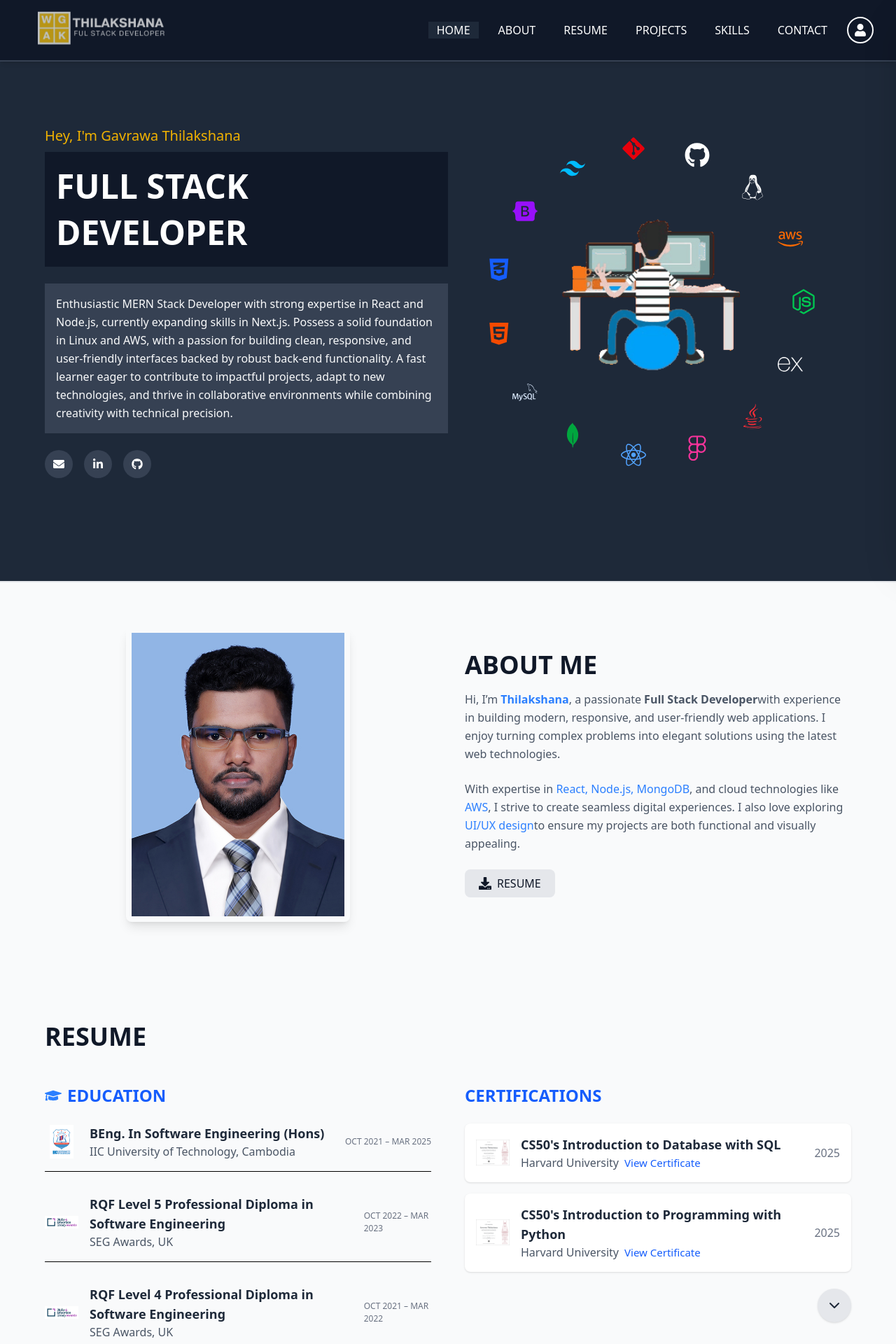
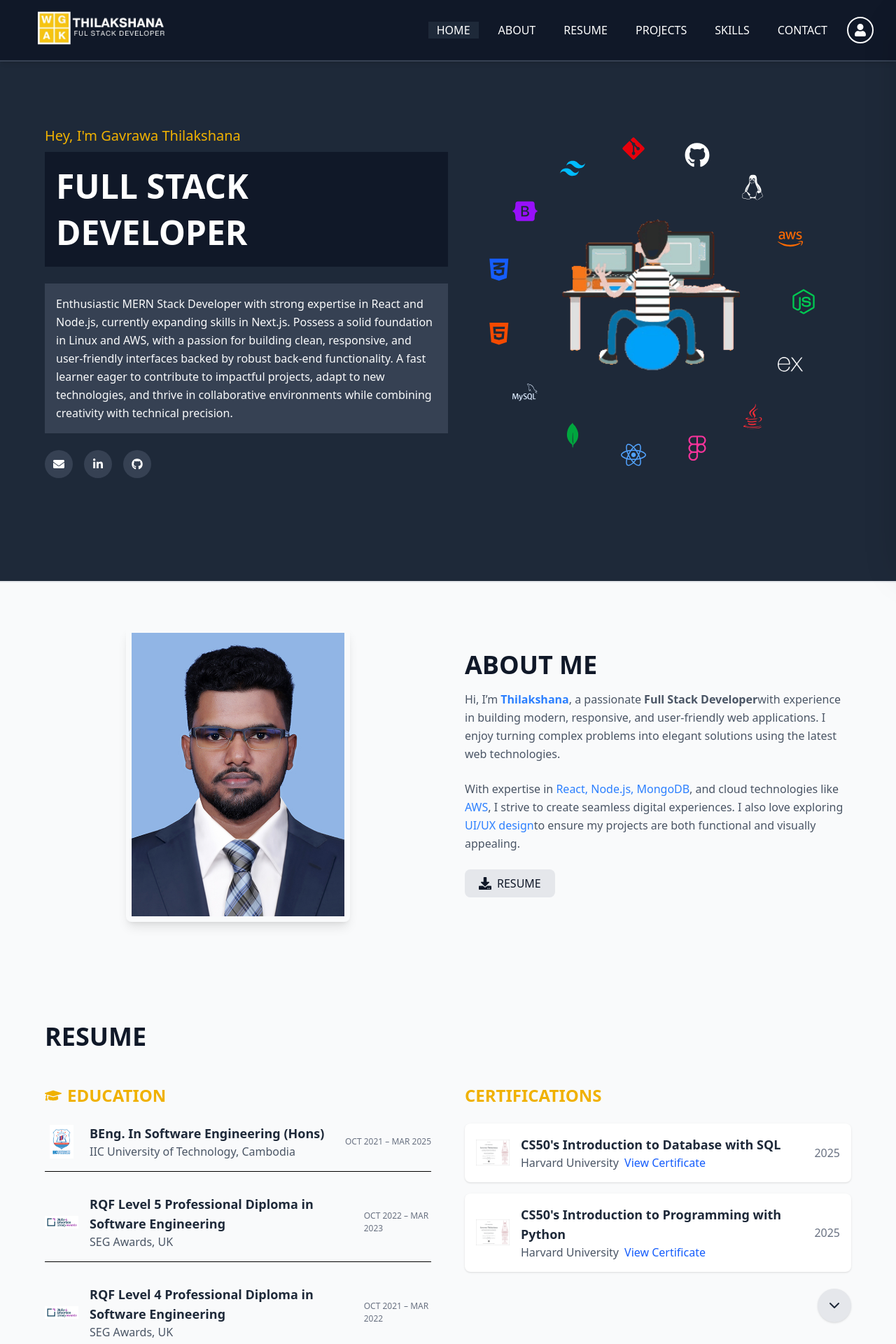
Before and after one commit to gthilakshana/thilakshana, a React (Vite) app: page / in a window 1280 px wide. Shown: the top 1920 px of the page at 70% size. Built offline with nearby package versions, Linux system fonts and the light colour scheme.

Commit message:
resume updated

```diff
--- a/src/components/header.jsx
+++ b/src/components/header.jsx
@@ -65,7 +65,7 @@ export default function Header() {
                         <img
                             src="logo.png"
                             alt="Thilakshana Logo"
-                            className="h-10 sm:h-12 md:h-12 w-[140px] sm:w-[150px] md:w-[220px] object-cover cursor-pointer hover:scale-105 transition-transform duration-300 animate-pulse"
+                            className="h-10 sm:h-12 md:h-12 w-[140px] sm:w-[150px] md:w-[220px] object-cover cursor-pointer hover:scale-105 transition-transform duration-300"
                         />
                     </div>
                 </Link>
--- a/src/components/resume.jsx
+++ b/src/components/resume.jsx
@@ -39,8 +39,8 @@ export default function Resume() {
 
                     {/* Education */}
                     <div className="lg:w-1/2">
-                        <h3 className="text-2xl font-semibold text-blue-600 flex items-center gap-2 mb-6 uppercase">
-                            <FaGraduationCap className="text-blue-500" /> Education
+                        <h3 className="text-2xl font-semibold text-yellow-500 flex items-center gap-2 mb-6 uppercase">
+                            <FaGraduationCap className="text-yellow-500" /> Education
                         </h3>
 
                         <div className="space-y-8">
@@ -49,11 +49,11 @@ export default function Resume() {
                                     <div className="flex items-center gap-4">
                                         <img src={edu.img} alt={edu.title} className="w-12 h-12 object-contain rounded" />
                                         <div>
-                                            <h4 className="text-lg font-semibold text-gray-800">{edu.title}</h4>
-                                            <p className="text-gray-600">{edu.org}</p>
+                                            <h4 className="sm:text-md lg:text-lg font-semibold text-gray-800">{edu.title}</h4>
+                                            <p className="text-[14px] lg:text-[16px] text-gray-600">{edu.org}</p>
                                         </div>
                                     </div>
-                                    <span className="text-gray-500 text-[12px]">{edu.year}</span>
+                                    <span className="text-[10px] lg:text-[12px] text-gray-500 ">{edu.year}</span>
                                 </div>
                             ))}
                         </div>
@@ -61,7 +61,7 @@ export default function Resume() {
 
                     {/* Certifications */}
                     <div className="lg:w-1/2">
-                        <h3 className="text-2xl font-semibold text-blue-600 flex items-center gap-2 mb-6 uppercase">
+                        <h3 className="text-2xl font-semibold text-yellow-500 flex items-center gap-2 mb-6 uppercase">
                             Certifications
                         </h3>
 
@@ -71,7 +71,7 @@ export default function Resume() {
                                     key={i}
                                     className="flex justify-between items-center bg-white p-4 rounded-lg shadow hover:shadow-lg transition hover:bg-gray-50 group"
                                 >
-                                    {/* Image - opens zoom modal */}
+
                                     <div
                                         className="relative cursor-pointer"
                                         onClick={() => {
@@ -85,19 +85,19 @@ export default function Resume() {
                                         </div>
                                     </div>
 
-                                    {/* Text - opens link */}
+
                                     <div className="ml-4 flex-1">
-                                        <h4 className="text-lg font-semibold text-gray-800">
+                                        <h4 className="sm:text-md lg:text-lg  font-semibold text-gray-800">
                                             {cert.title}
                                         </h4>
 
-                                        <div className="flex items-center gap-2 text-gray-600">
+                                        <div className="text-[14px] lg:text-[16px] flex items-center gap-2 text-gray-600">
                                             <span>{cert.org}</span>
                                             <a
                                                 href={cert.link}
                                                 target="_blank"
                                                 rel="noopener noreferrer"
-                                                className="text-blue-600 hover:underline transition text-[15px]"
+                                                className="text-[14px] lg:text-[16px] text-blue-600 hover:underline transition "
                                             >
                                                 View Certificate
                                             </a>
```
